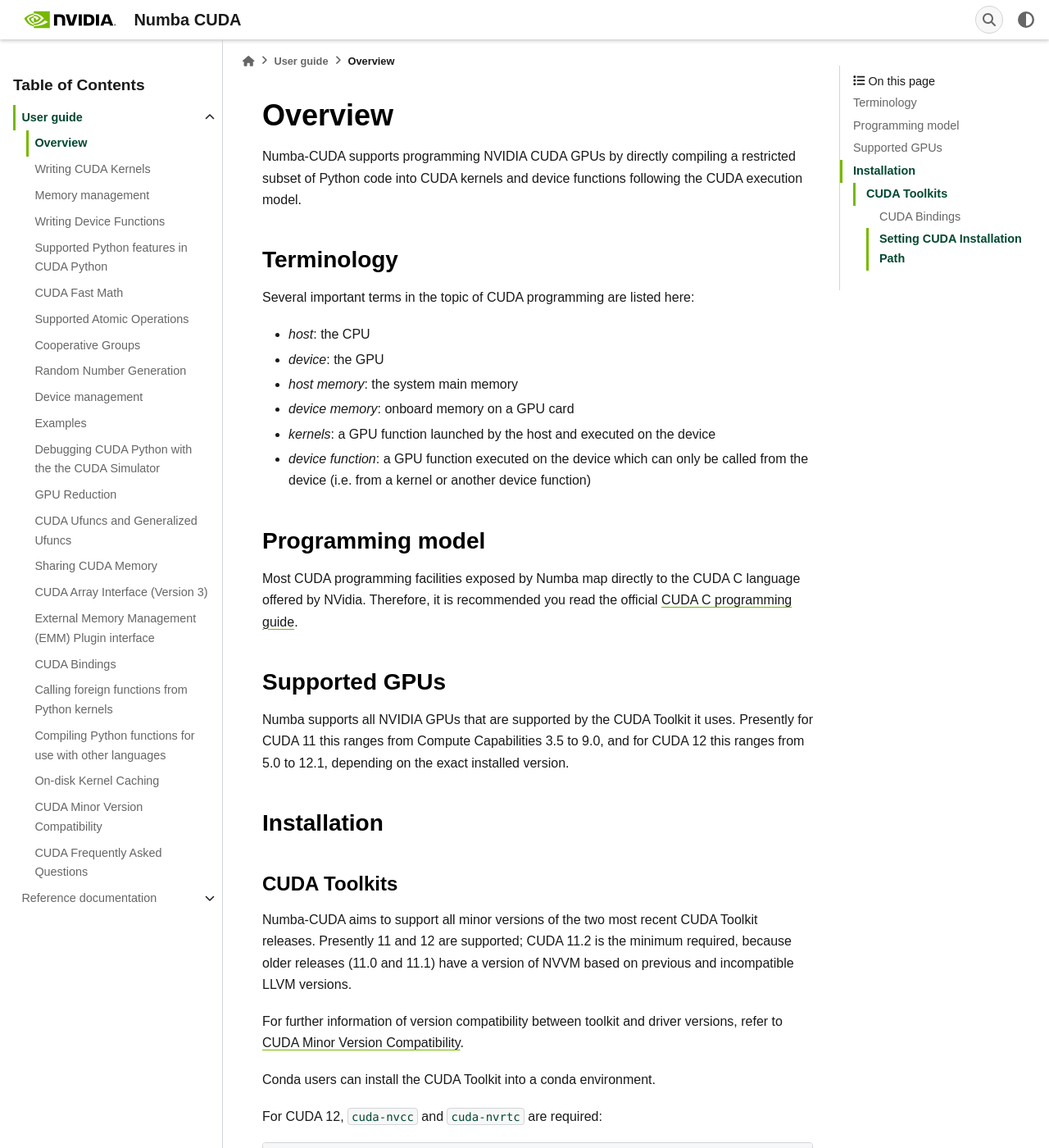
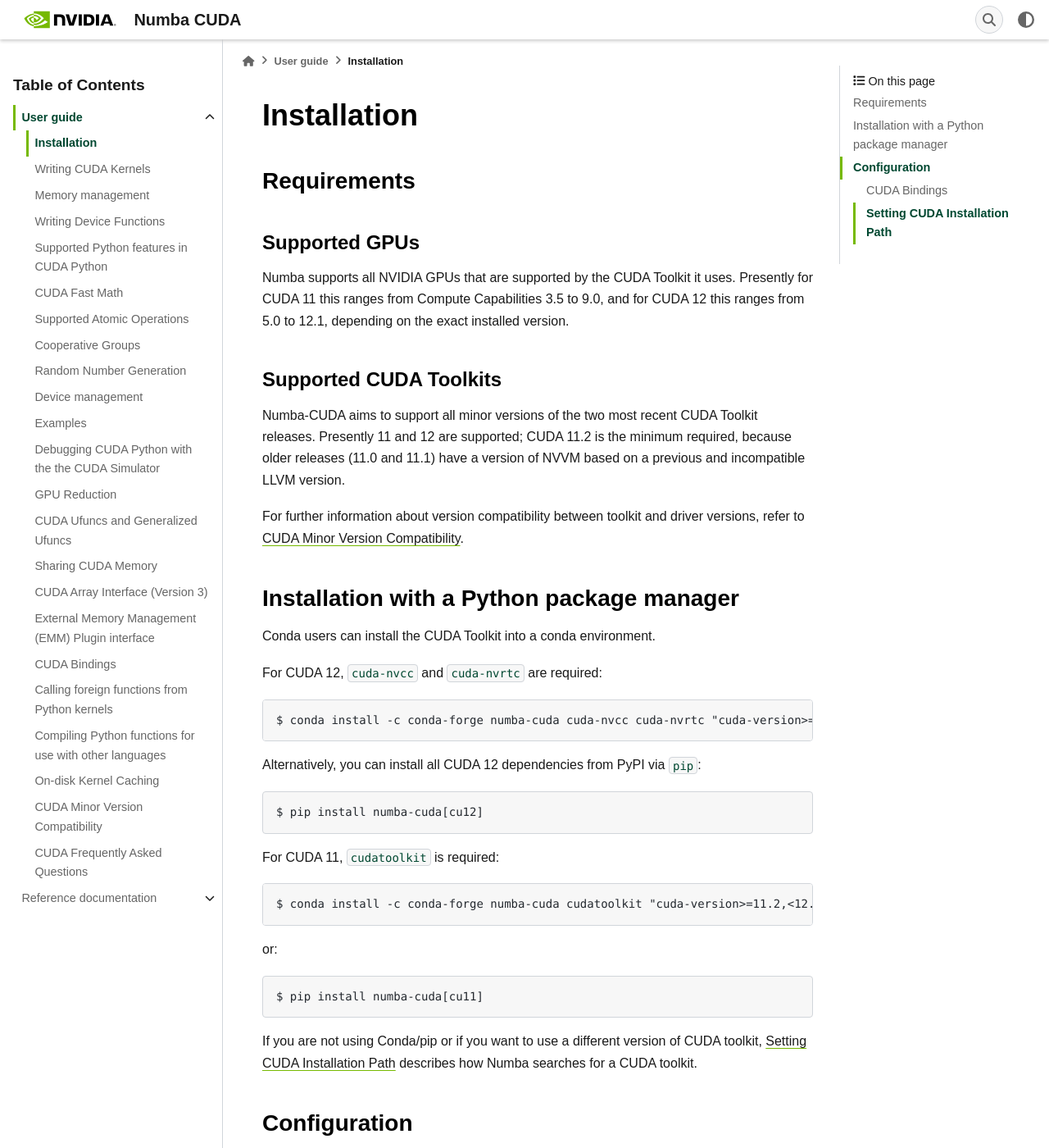
Before and after one commit to NVIDIA/numba-cuda, a Sphinx documentation site: the page built from docs/source/user/installation.rst, in a window 1280 px wide and 1400 px high. Shown: the whole window at 82% size. Built offline with Sphinx 7.4.7, drawn with Linux system fonts in a browser that asks for light colours; some web fonts are replaced; some of the changed text lies outside the part shown.

Commit message:
Make the Overview section focus on Installation

```diff
--- a/docs/source/user/index.rst
+++ b/docs/source/user/index.rst
@@ -6,7 +6,7 @@
 
 .. toctree::
 
-   overview.rst
+   installation.rst
    kernels.rst
    memory.rst
    device-functions.rst
--- a/docs/source/user/overview.rst
+++ b/docs/source/user/installation.rst
@@ -1,57 +1,34 @@
-========
-Overview
-========
+.. _numba-cuda-installation:
 
-Numba-CUDA supports programming NVIDIA CUDA GPUs by directly compiling a
-restricted subset of Python code into CUDA kernels and device functions
-following the CUDA execution model.
+============
+Installation
+============
 
-
-Terminology
-===========
-
-Several important terms in the topic of CUDA programming are listed here:
-
-- *host*: the CPU
-- *device*: the GPU
-- *host memory*: the system main memory
-- *device memory*: onboard memory on a GPU card
-- *kernels*: a GPU function launched by the host and executed on the device
-- *device function*: a GPU function executed on the device which can only be
-  called from the device (i.e. from a kernel or another device function)
-
-
-Programming model
-=================
-
-Most CUDA programming facilities exposed by Numba map directly to the CUDA
-C language offered by NVidia.  Therefore, it is recommended you read the
-official `CUDA C programming guide <http://docs.nvidia.com/cuda/cuda-c-programming-guide>`_.
-
+Requirements
+============
 
 Supported GPUs
-==============
+--------------
 
 Numba supports all NVIDIA GPUs that are supported by the CUDA Toolkit it uses.
 Presently for CUDA 11 this ranges from Compute Capabilities 3.5 to 9.0, and for
 CUDA 12 this ranges from 5.0 to 12.1, depending on the exact installed version.
 
 
-.. _numba-cuda-installation:
-
-Installation
-============
-
-CUDA Toolkits
--------------
+Supported CUDA Toolkits
+-----------------------
 
 Numba-CUDA aims to support all minor versions of the two most recent CUDA
 Toolkit releases. Presently 11 and 12 are supported; CUDA 11.2 is the minimum
 required, because older releases (11.0 and 11.1) have a version of NVVM based on
-previous and incompatible LLVM versions.
+a previous and incompatible LLVM version.
 
-For further information of version compatibility between toolkit and driver
+For further information about version compatibility between toolkit and driver
 versions, refer to :ref:`minor-version-compatibility`.
+
+
+Installation with a Python package manager
+==========================================
 
 Conda users can install the CUDA Toolkit into a conda environment.
 
@@ -71,24 +48,22 @@
 
     $ pip install numba-cuda[cu11]
 
-If you are not using Conda or if you want to use a different version of CUDA
-toolkit, the following describes how Numba searches for a CUDA toolkit
-installation.
+If you are not using Conda/pip or if you want to use a different version of CUDA
+toolkit, :ref:`cudatoolkit-lookup` describes how Numba searches for a CUDA toolkit.
 
+
+Configuration
+=============
 
 .. _cuda-bindings:
 
 CUDA Bindings
-~~~~~~~~~~~~~
+-------------
 
 Numba supports interacting with the CUDA Driver API via either the `NVIDIA CUDA
 Python bindings <https://nvidia.github.io/cuda-python/>`_ or its own ctypes-based
 bindings. Functionality is equivalent between the two binding choices. The
 NVIDIA bindings are the default, and the ctypes bindings are now deprecated.
-
-ctypes-based bindings are presently the default, but the NVIDIA bindings will
-be used by default (if they are available in the environment) in a future Numba
-release.
 
 If the NVIDIA bindings are not present in your environment, you can install them
 with::
@@ -99,30 +74,32 @@
 
    $ pip install cuda-bindings[cu11]
 
-for CUDA 11 bindings with pip, or
+for CUDA 11 bindings with pip, or::
 
    $ pip install cuda-bindings[cu12]
 
 for CUDA 12 bindings with pip. Note that the bracket notation
 ``numba-cuda[cuXX]`` introduced above will bring in this dependency for you.
 
-The use of the ctypes bindings is enabled by setting the environment variable
+If you do not want to use the NVIDIA bindings, the (deprecated) ctypes bindings
+can be enabled by setting the environment variable
 :envvar:`NUMBA_CUDA_USE_NVIDIA_BINDING` to ``"0"``.
 
 
 .. _cudatoolkit-lookup:
 
 Setting CUDA Installation Path
-~~~~~~~~~~~~~~~~~~~~~~~~~~~~~~
+------------------------------
 
 Numba searches for a CUDA toolkit installation in the following order:
 
-1. Conda installed CUDA Toolkit packages
-2. Environment variable ``CUDA_HOME``, which points to the directory of the
+1. Conda-installed CUDA Toolkit packages
+2. Pip-installed CUDA Toolkit packages
+3. The environment variable ``CUDA_HOME``, which points to the directory of the
    installed CUDA toolkit (i.e. ``/home/user/cuda-12``)
-3. System-wide installation at exactly ``/usr/local/cuda`` on Linux platforms.
+4. System-wide installation at exactly ``/usr/local/cuda`` on Linux platforms.
    Versioned installation paths (i.e. ``/usr/local/cuda-12.0``) are intentionally
-   ignored.  Users can use ``CUDA_HOME`` to select specific versions.
+   ignored. Users can use ``CUDA_HOME`` to select specific versions.
 
 In addition to the CUDA toolkit libraries, which can be installed by conda into
 an environment or installed system-wide by the `CUDA SDK installer
@@ -130,5 +107,5 @@
 also requires an up-to-date NVIDIA graphics driver.  Updated graphics drivers
 are also installed by the CUDA SDK installer, so there is no need to do both.
 If the ``libcuda`` library is in a non-standard location, users can set
-environment variable ``NUMBA_CUDA_DRIVER`` to the file path (not the directory
-path) of the shared library file.
+environment variable :envvar:`NUMBA_CUDA_DRIVER` to the file path (not the
+directory path) of the shared library file.
```
Also changed, not shown: docs/source/user/kernels.rst (+27 -0 lines).
